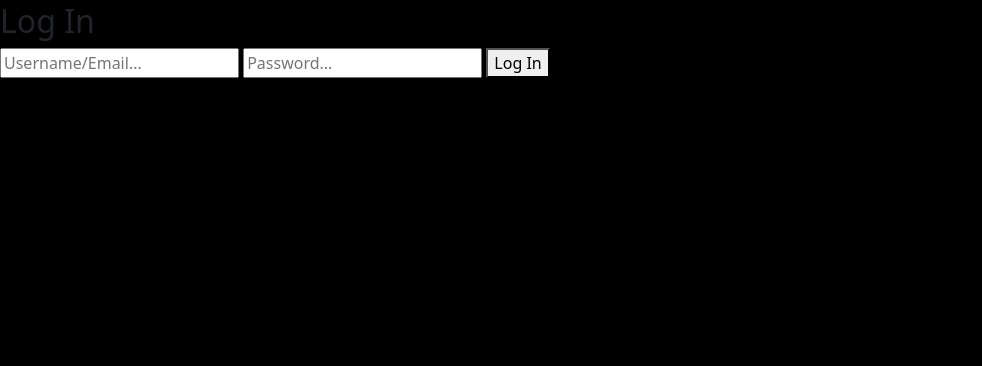
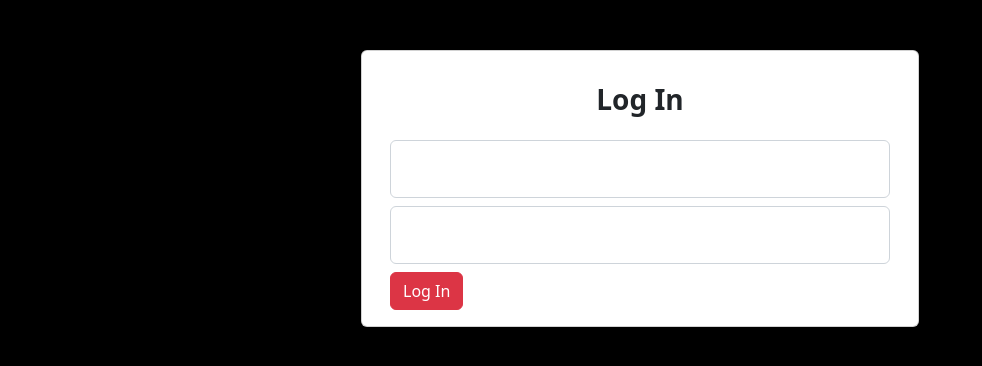
Before and after one commit to KaoPollo/restaurantV2, a PHP site: page /login.php in a window 1280 px wide. Shown: the part 56-422 px from the top of the page, without its empty margins (0-982 px from the left). Run offline with PHP 8.4, Linux system fonts and the light colour scheme.

Commit message:
add css bootstrap

```diff
--- a/login.php
+++ b/login.php
@@ -3,14 +3,36 @@ include_once 'header.php';
 ?>
 
 
-<section class="signup-form">
-    <h2>Log In</h2>
-    <form action="includes/login.inc.php" method="post">
-        <input type="text" name="uid" placeholder="Username/Email...">
-        <input type="password" name="pwd" placeholder="Password...">
-        <button type="submit" name="submit">Log In</button>
-    </form>
-    <?php
+
+
+
+    <div id="card" class="container mt-5">
+        <div class="d-flex flex-nowrap justify-content-center">
+             <div id="card1" class="col-10 col-lg-6">
+                <div class="card mx-auto">
+                    <div class="card-body">
+                        <section class="signup-form">
+                            <div class="container my-3">
+                                <div class="d-flex flex-wrap justify-content-center">
+                                    <h3 class="text-center col-12"><strong>Log In</strong></h3>
+                                </div>
+                            </div>
+
+                            <form action="includes/login.inc.php" method="post">
+                                <div class="container mt-2">
+                                    <div>
+                                        <div class="form-floating mt-2">
+                                            <input type="text" class="form-control"  name="uid" placeholder="Username/Email...">
+                                        </div>
+
+                                        <div class="form-floating mt-2">
+                                            <input type="password" class="form-control" name="pwd" placeholder="Password...">
+                                        </div>
+                                        <button type="submit" name="submit" class="btn btn-danger mt-2">Log In</button>
+                                    </div>
+                                </div>
+                            </form>
+                            <?php
         if (isset($_GET["error"])){
             if ($_GET["error"] == "emptyinput"){
                 echo "<p>Fill in all fields!</p>";
@@ -20,8 +42,12 @@ include_once 'header.php';
             }
         }
     ?>
-</section>
-
+                        </section>
+                    </div>
+                </div>
+            </div>
+        </div>
+    </div>
 
 <?php
 include_once 'footer.php';
```
Also changed, not shown: contact.php (+0 -12 lines).
